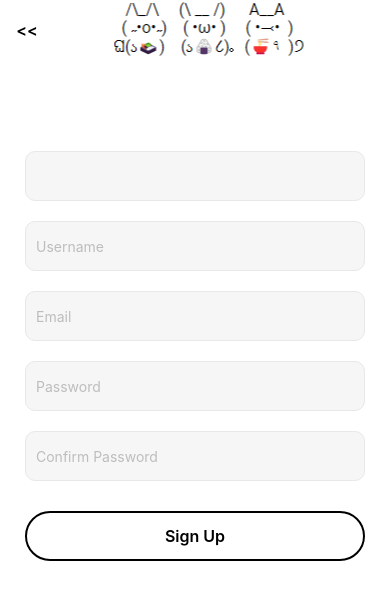
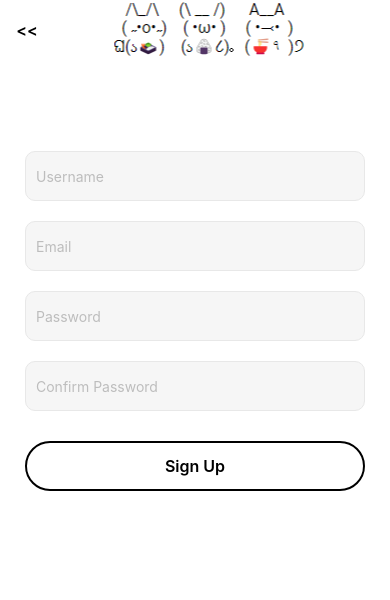
Before and after one commit to ablomm/taste-buddy, a React Native app in the folder frontend/: screen /SignUpPage in a window 390 px wide. Shown: the top 600 px of the page. Built offline with nearby package versions, Linux system fonts and the light colour scheme.

Commit message:
Update validation to use Formik

```diff
--- a/frontend/components/loginSignupPageComponents/SignUpForm.tsx
+++ b/frontend/components/loginSignupPageComponents/SignUpForm.tsx
@@ -1,19 +1,23 @@
 import React from 'react';
-import {View, Text, StyleSheet, TextInput, Button, Pressable} from "react-native";
+import { View, Text, StyleSheet, TextInput, Button, Pressable } from "react-native";
 import * as yup from 'yup';
-import {useForm, Controller} from 'react-hook-form';
-import {yupResolver} from '@hookform/resolvers/yup';
+import { useForm, Controller } from 'react-hook-form';
+import { yupResolver } from '@hookform/resolvers/yup';
 import SignUpButton from './buttons/SignUpButton';
+import { Formik, Form, Field } from 'formik';
+import ValidatedInput from '../validatedInput';
 
-
-
-const SignUpForm = () =>{
+const SignUpForm = () => {
     // define validation rules for each field
     const schema = yup.object().shape({
         username: yup
             .string()
             .required('Username is required')
             .min(3, 'Username must contain at least 3 characters'),
+        email: yup
+            .string()
+            .required('Email is required')
+            .email('Invalid Email '),
         password: yup
             .string()
             .required('Password is required')
@@ -21,64 +25,66 @@ const schema = yup.object().shape({
         confirmPassword: yup
             .string()
             .required('Confirm password is required')
-    .oneOf([yup.ref('password'),''], "Passwords don't match")
-
+            .oneOf([yup.ref('password'), ''], "Passwords don't match")
     });
-
-//set up form with validation schema, pass resolver property with yupResolver(schema) to handle validation logic
-const{
-    control,
-    handleSubmit,
-    formState: {errors},
-} = useForm({
-    resolver: yupResolver(schema),
-    defaultValues:{
-        username: ''
-    }
-})
 
     const [username, onChangeUsername] = React.useState('');
     const [email, onChangeEmail] = React.useState('');
     const [password, onChangePassword] = React.useState('');
-const [passwordConfirm, onChangePasswordConfirm] = React.useState('');
+    const [confirmPassword, onChangePasswordConfirm] = React.useState('');
 
-    return(<View style={styles.container}>
-        <Controller
-        control={control}
-        rules={{required:true,}}
-        render={({field:{onChange, value}}) => (
-            <TextInput
-            style={styles.input}
-            value ={value}
-            onChangeText={onChange}
+    return (
+        <>
+            <Formik
+                initialValues={{
+                    username: '',
+                    email: '',
+                    password: '',
+                    confirmPassword: ''
+                }}
+
+                validationSchema={schema}
+                onSubmit={values => {
+                    console.log(values);
+                }}
+                >
+
+                {({ errors, handleChange, handleBlur, handleSubmit, values }) => (
+                    <View style={styles.container}>
+                        <ValidatedInput
+                            placeholder="Username"
+                            onChangeText={handleChange('username')}
+                            onBlur={handleBlur('username')}
+                            value={values.username}
+                            error={errors.username}
                         />
-        )}
-        name="username"
+                        <ValidatedInput
+                            placeholder="Email"
+                            onChangeText={handleChange('email')}
+                            onBlur={handleBlur('email')}
+                            value={values.email}
+                            error={errors.email}
                         />
-         {errors.username && <Text>{errors.username.message}</Text>}
-        <TextInput style={styles.input}
-        onChangeText={onChangeUsername}
-        value={username}
-        placeholder='Username'
+                        <ValidatedInput
+                            placeholder="Password"
+                            onChangeText={handleChange('password')}
+                            onBlur={handleBlur('password')}
+                            value={values.password}
+                            error={errors.password}
                         />
-        <TextInput style={styles.input}
-        onChangeText={onChangeEmail}
-        value={email}
-        placeholder='Email'
+                        <ValidatedInput
+                            placeholder="Confirm Password"
+                            onChangeText={handleChange('confirmPassword')}
+                            onBlur={handleBlur('passwordConfirm')}
+                            value={values.confirmPassword}
+                            error={errors.confirmPassword}
                         />
-        <TextInput style={styles.input}
-        onChangeText={onChangePassword}
-        value={password}
-        placeholder='Password'
-        />
-        <TextInput style={styles.input}
-        onChangeText={onChangePasswordConfirm}
-        value={passwordConfirm}
-        placeholder='Confirm Password'
-        />
+
                         {/* <Button title="Sign Up" color={"black"}></Button> */}
-        <SignUpButton/>
-    </View>);
+                        <SignUpButton handlePress={handleSubmit as any} />
+                    </View>)}
+            </Formik>
+        </>);
 }
 export default SignUpForm;
 
@@ -94,7 +100,7 @@ const styles = StyleSheet.create({
         height: 50,
         width: 340,
         borderWidth: 1,
-        padding:10,
+        padding: 10,
         margin: 10,
         borderRadius: 10,
         backgroundColor: "#F6F6F6",
--- /dev/null
+++ b/frontend/components/validatedInput.tsx
@@ -0,0 +1,49 @@
+import React from 'react';
+import { View, Text, TextInput, StyleSheet, Button, Pressable, NativeSyntheticEvent, TextInputFocusEventData } from "react-native";
+
+export interface ValidatedInputProps {
+    placeholder: string,
+    onChangeText: ((text: string) => void) | undefined,
+    onBlur: ((e: NativeSyntheticEvent<TextInputFocusEventData>) => void) | undefined,
+    value: string | undefined,
+    error: any,
+}
+
+const ValidatedInput = (props: ValidatedInputProps) => {
+    let { placeholder, onChangeText, onBlur, value, error } = props;
+
+    return (
+        <View style={styles.input}>
+            <TextInput
+                style={styles.textInput}
+                placeholder={placeholder}
+                onChangeText={onChangeText}
+                onBlur={onBlur}
+                value={value}
+            />
+            {error && <Text style={styles.error}>{error}</Text>}
+        </View>
+    );
+}
+
+const styles = StyleSheet.create({
+    input: {
+        margin: 10
+    },
+    error: {
+        color: "red",
+        paddingLeft: 10
+    },
+    textInput: {
+        height: 50,
+        width: 340,
+        borderWidth: 1,
+        padding: 10,
+        borderRadius: 10,
+        backgroundColor: "#F6F6F6",
+        color: "#BDBDBD",
+        borderColor: "#E8E8E8"
+    }
+})
+
+export default ValidatedInput;
--- a/frontend/package.json
+++ b/frontend/package.json
@@ -22,6 +22,7 @@
     "expo-linking": "~5.0.2",
     "expo-router": "^2.0.0",
     "expo-status-bar": "~1.6.0",
+    "formik": "^2.4.5",
     "jest": "^29.2.1",
     "jest-expo": "~49.0.0",
     "react": "18.2.0",
--- a/frontend/pages/SignUpPage.tsx
+++ b/frontend/pages/SignUpPage.tsx
@@ -6,37 +6,9 @@ import {yupResolver} from '@hookform/resolvers/yup';
 import SignUpButton from '../components/loginSignupPageComponents/buttons/SignUpButton';
 import Header from '../components/header/Header';
 import SignUpForm from '../components/loginSignupPageComponents/SignUpForm';
+import { Formik, Form, Field } from 'formik';
 
 const SignUpPage = () =>{
-
-// define validation rules for each field
-const schema = yup.object().shape({
-    username: yup
-    .string()
-    .required('Username is required')
-    .min(3, 'Username must contain at least 3 characters'),
-    password: yup
-    .string()
-    .required('Password is required')
-    .min(10, 'Password must contain at least 10 characters'),
-    confirmPassword: yup
-    .string()
-    .required('Confirm password is required')
-    .oneOf([yup.ref('password'),''], "Passwords don't match")
-
-});
-
-//set up form with validation schema, pass resolver property with yupResolver(schema) to handle validation logic
-const{
-    control,
-    handleSubmit,
-    formState: {errors},
-} = useForm({
-    resolver: yupResolver(schema),
-    defaultValues:{
-        username: ''
-    }
-})
 
 const [username, onChangeUsername] = React.useState('');
 const [email, onChangeEmail] = React.useState('');
```
Also changed, not shown: 1 other file (tests, documents, lock files or other folders). Lines whose indentation alone changed are shown as unchanged.
